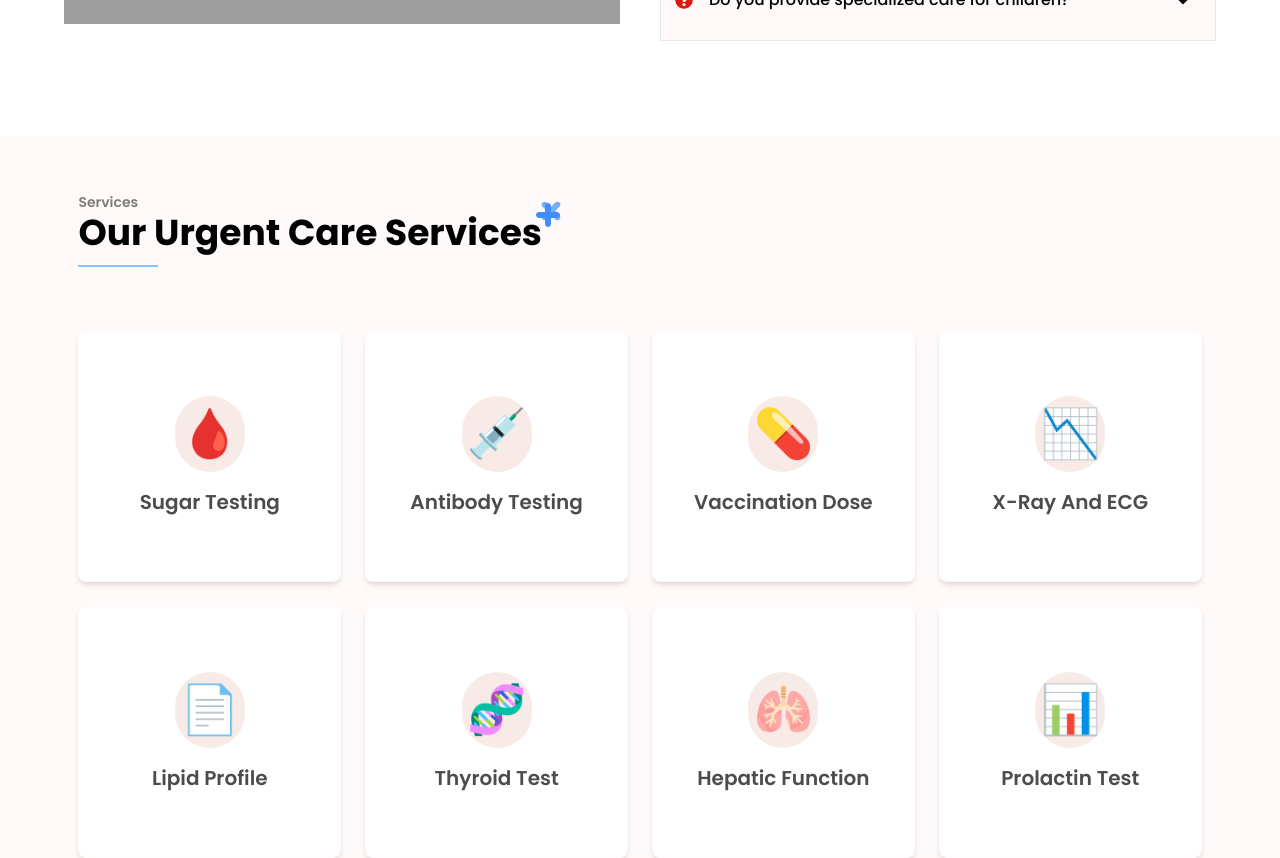
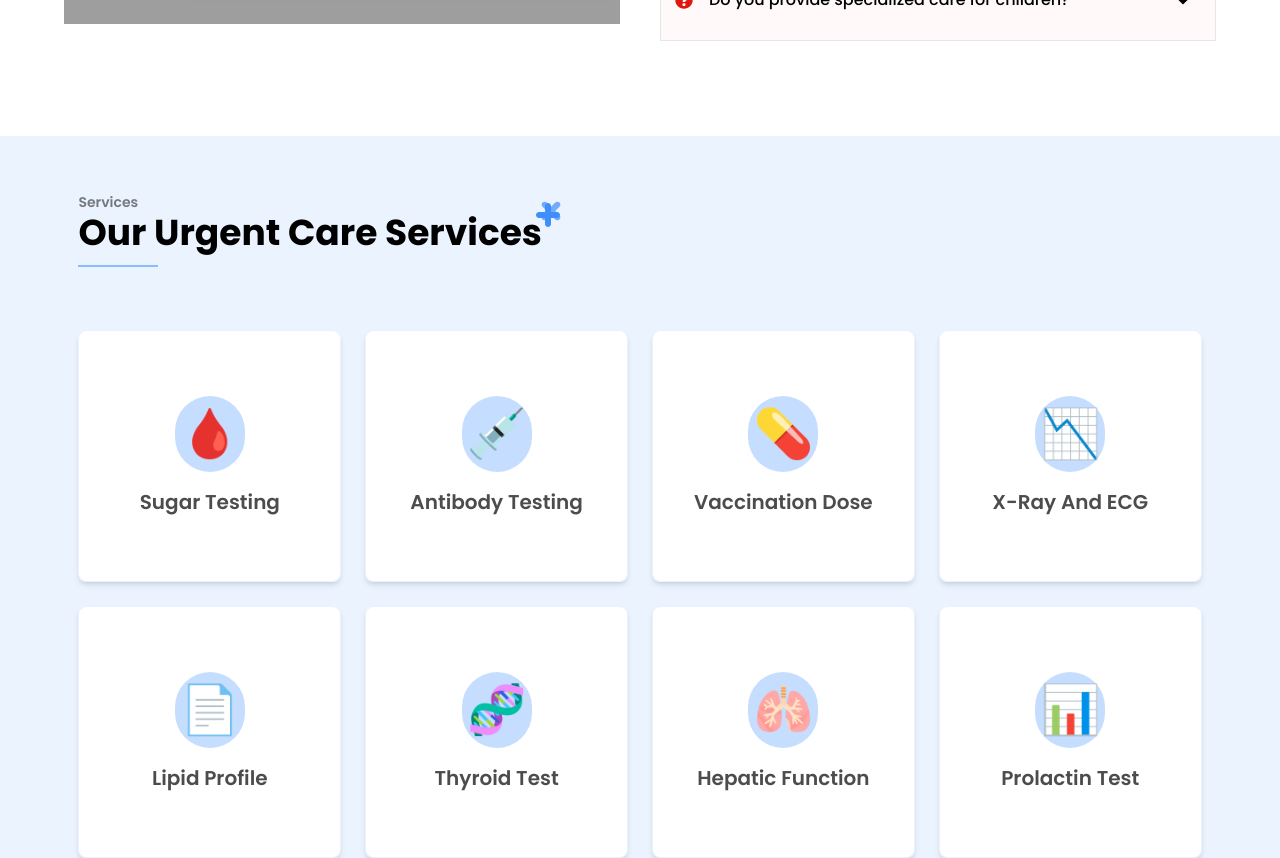
Before and after one commit to jahedasultana/Health-Track, a React (Vite) app: page / in a window 1280 px wide. Shown: the part 4240-5098 px from the top of the page. Built offline with nearby package versions, Linux system fonts and the light colour scheme; no server answers; grey boxes are pictures that could not be loaded.

Commit message:
ourUrgent section color change

```diff
--- a/src/pages/home/ourUrgentCareServiceS/OurUrgentCareServiceS.jsx
+++ b/src/pages/home/ourUrgentCareServiceS/OurUrgentCareServiceS.jsx
@@ -13,7 +13,7 @@ const services = [
 
 const OurUrgentCareServiceS = () => {
   return (
-    <div className="pb-20 pt-14 my-14  md:my-28 px-4 bg-[#FFFAF9]">
+    <div className="pb-20 pt-14 my-14  md:my-28 px-4 bg-primary/10">
       <div className="w-[90%] mx-auto">
 
       <div className="md:mb-16 mb-10">
@@ -33,10 +33,10 @@ const OurUrgentCareServiceS = () => {
         {services.map((service, index) => (
           <div
             key={index}
-            className="hover:-translate-y-[12px] transition-all duration-700 hover:bg-gradient-to-t from-[#FD9678]  p-[0.8px] hover:shadow-2xl shadow-md rounded-lg hover:rounded-t-lg hover:rounded-none hover:text-primary"
+            className="hover:-translate-y-[12px] transition-all duration-700 hover:bg-gradient-to-t from-primary  p-[0.8px] hover:shadow-2xl shadow-md rounded-lg hover:rounded-t-lg hover:rounded-none hover:text-primary"
           >
             <div className="flex flex-col justify-center items-center bg-white p-4 rounded-lg hover:rounded-t-lg hover:rounded-none h-[250px]">
-              <div className="bg-[#f7eae7] py-[14px] px-[5px] rounded-full mb-4">
+              <div className="bg-primary/30 py-[14px] px-[5px] rounded-full mb-4">
                 <span className="text-5xl">{service.icon}</span>
               </div>
               <h3 className="text-xl whitespace-pre-line text-black/70 font-semibold text-center">
```
